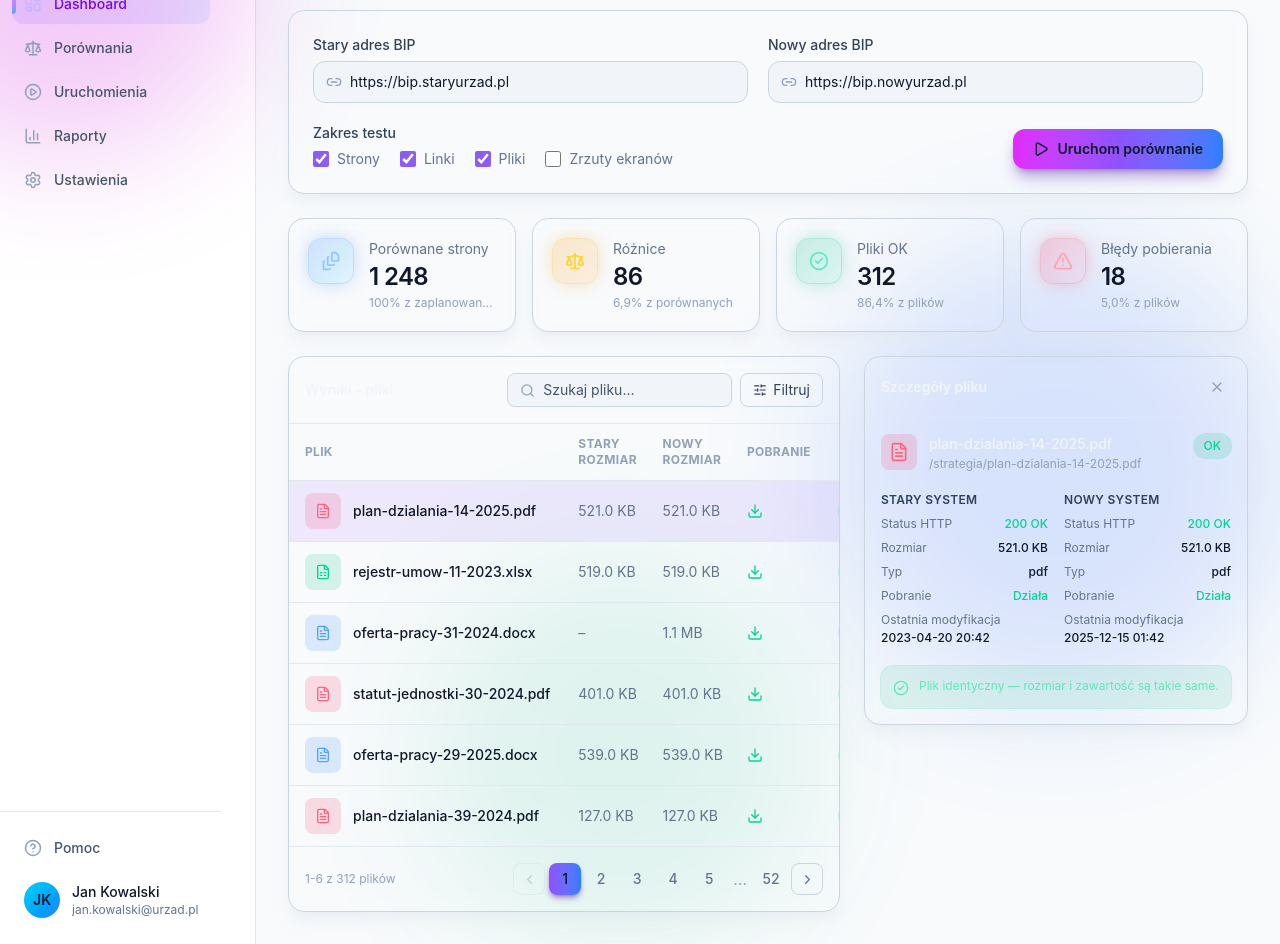
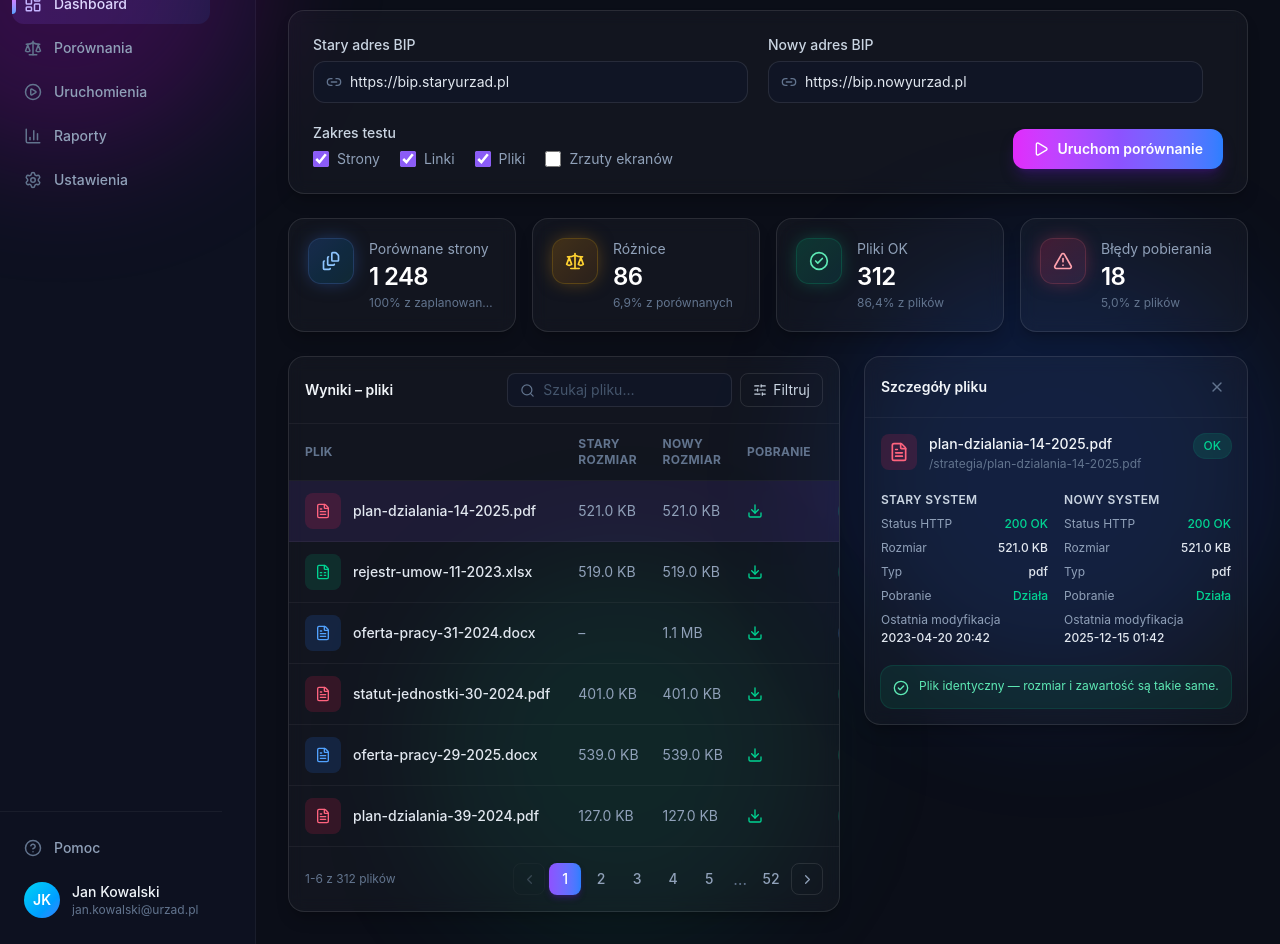
Before and after one commit to katerybitskaya/BIP-compare, a React (Vite) app in the folder bip-compare/: page / in a window 1280 px wide. Shown: the part 100-1044 px from the top of the page. Built offline with nearby package versions, Linux system fonts and the light colour scheme.

Commit message:
Enhance UI components with improved styling and accessibility adjustments

```diff
--- a/bip-compare/src/App.tsx
+++ b/bip-compare/src/App.tsx
@@ -1,4 +1,4 @@
-import { useMemo, useState } from 'react';
+import { useMemo, useState, useEffect } from 'react';
 import Sidebar from './components/Sidebar';
 import TopBar from './components/TopBar';
 import PageHeader from './components/PageHeader';
@@ -7,7 +7,6 @@ import StatCards from './components/StatCards';
 import FileResultsTable from './components/FileResultsTable';
 import FileDetailPanel from './components/FileDetailPanel';
 import SettingsTab from './components/SettingsTab';
-import { useEffect } from 'react';
 import { files as mockFiles, stats, lastRunLabel } from './data/mockData';
 import type { FileComparison, NavKey } from './types';
 
@@ -20,7 +19,6 @@ function App() {
     if (typeof window !== 'undefined') {
       const saved = localStorage.getItem('theme');
       if (saved === 'light' || saved === 'dark') return saved;
-      return window.matchMedia('(prefers-color-scheme: light)').matches ? 'light' : 'dark';
     }
     return 'dark';
   });
--- a/bip-compare/src/components/ComparisonForm.tsx
+++ b/bip-compare/src/components/ComparisonForm.tsx
@@ -32,7 +32,7 @@ export default function ComparisonForm({ onRun, isRunning }: ComparisonFormProps
     setScope((prev) => ({ ...prev, [key]: !prev[key] }));
 
   return (
-    <section className="rounded-2xl border border-slate-300 dark:border-white/10 bg-white/[0.03] p-5 shadow-lg shadow-slate-200/50 dark:shadow-black/20 backdrop-blur sm:p-6">
+    <section className="rounded-2xl border border-slate-300 dark:border-white/10 bg-white dark:bg-white/[0.03] p-5 shadow-lg shadow-slate-200/50 dark:shadow-black/20 backdrop-blur sm:p-6">
       <div className="grid grid-cols-1 gap-5 lg:grid-cols-[1fr_1fr_auto]">
         <div>
           <label className="mb-1.5 block text-sm font-medium text-slate-700 dark:text-slate-300">
@@ -45,7 +45,7 @@ export default function ComparisonForm({ onRun, isRunning }: ComparisonFormProps
               onChange={(e) => setOldUrl(e.target.value)}
               type="text"
               placeholder="https://bip.staryurzad.pl"
-              className="w-full bg-transparent text-sm text-slate-900 dark:text-slate-200 outline-none placeholder:text-slate-600"
+              className="w-full bg-transparent text-sm text-slate-900 dark:text-slate-200 outline-none placeholder:text-slate-400 dark:placeholder:text-slate-600"
             />
           </div>
         </div>
@@ -61,7 +61,7 @@ export default function ComparisonForm({ onRun, isRunning }: ComparisonFormProps
               onChange={(e) => setNewUrl(e.target.value)}
               type="text"
               placeholder="https://bip.nowyurzad.pl"
-              className="w-full bg-transparent text-sm text-slate-900 dark:text-slate-200 outline-none placeholder:text-slate-600"
+              className="w-full bg-transparent text-sm text-slate-900 dark:text-slate-200 outline-none placeholder:text-slate-400 dark:placeholder:text-slate-600"
             />
           </div>
         </div>
@@ -80,7 +80,7 @@ export default function ComparisonForm({ onRun, isRunning }: ComparisonFormProps
                   type="checkbox"
                   checked={scope[opt.key]}
                   onChange={() => toggleScope(opt.key)}
-                  className="h-4 w-4 rounded border-slate-600 bg-slate-800 text-violet-500 focus:ring-violet-500/40 focus:ring-offset-0"
+                  className="h-4 w-4 rounded border-slate-300 dark:border-slate-600 bg-white dark:bg-slate-800 text-violet-500 focus:ring-violet-500/40 focus:ring-offset-0"
                 />
                 {opt.label}
               </label>
@@ -92,7 +92,7 @@ export default function ComparisonForm({ onRun, isRunning }: ComparisonFormProps
           type="button"
           onClick={onRun}
           disabled={isRunning}
-          className="flex items-center justify-center gap-2 rounded-xl bg-gradient-to-r from-fuchsia-500 via-violet-500 to-blue-500 px-5 py-2.5 text-sm font-semibold text-slate-900 dark:text-white shadow-lg shadow-violet-900/40 transition-transform hover:brightness-110 active:scale-[0.98] disabled:cursor-not-allowed disabled:opacity-60"
+          className="flex items-center justify-center gap-2 rounded-xl bg-gradient-to-r from-fuchsia-500 via-violet-500 to-blue-500 px-5 py-2.5 text-sm font-semibold text-white shadow-lg shadow-violet-900/40 transition-transform hover:brightness-110 active:scale-[0.98] disabled:cursor-not-allowed disabled:opacity-60"
         >
           {isRunning ? <Loader2 size={16} className="animate-spin" /> : <Play size={16} />}
           {isRunning ? 'Porównywanie…' : 'Uruchom porównanie'}
--- a/bip-compare/src/components/FileDetailPanel.tsx
+++ b/bip-compare/src/components/FileDetailPanel.tsx
@@ -13,7 +13,7 @@ function HttpBadge({ code }: { code: number | null }) {
   if (code === null) return <span className="text-slate-400 dark:text-slate-500">–</span>;
   const ok = code < 400;
   return (
-    <span className={ok ? 'text-emerald-400' : 'text-rose-400'}>
+    <span className={ok ? 'text-emerald-600 dark:text-emerald-400' : 'text-rose-600 dark:text-rose-400'}>
       {code} {ok ? 'OK' : ''}
     </span>
   );
@@ -26,22 +26,22 @@ const NOTE_CONFIG: Record<
   ok: {
     icon: CheckCircle2,
     text: 'Plik identyczny — rozmiar i zawartość są takie same.',
-    tone: 'bg-emerald-500/10 text-emerald-300 ring-1 ring-emerald-400/20',
+    tone: 'bg-emerald-500/10 text-emerald-700 dark:text-emerald-300 ring-1 ring-emerald-400/20',
   },
   different: {
     icon: AlertTriangle,
     text: 'Wykryto różnicę w rozmiarze pliku między starym a nowym systemem.',
-    tone: 'bg-amber-500/10 text-amber-300 ring-1 ring-amber-400/20',
+    tone: 'bg-amber-500/10 text-amber-700 dark:text-amber-300 ring-1 ring-amber-400/20',
   },
   error404: {
     icon: FileWarning,
     text: 'Plik jest niedostępny pod nowym adresem (błąd 404). Sprawdź, czy nie został przeniesiony.',
-    tone: 'bg-rose-500/10 text-rose-300 ring-1 ring-rose-400/20',
+    tone: 'bg-rose-500/10 text-rose-700 dark:text-rose-300 ring-1 ring-rose-400/20',
   },
   new: {
     icon: Info,
     text: 'Plik występuje tylko w nowym systemie — brak odpowiednika w starej wersji BIP.',
-    tone: 'bg-blue-500/10 text-blue-300 ring-1 ring-blue-400/20',
+    tone: 'bg-blue-500/10 text-blue-700 dark:text-blue-300 ring-1 ring-blue-400/20',
   },
   removed: {
     icon: Info,
@@ -53,9 +53,9 @@ const NOTE_CONFIG: Record<
 export default function FileDetailPanel({ file, onClose }: FileDetailPanelProps) {
   if (!file) {
     return (
-      <aside className="hidden w-full shrink-0 rounded-2xl border border-slate-300 dark:border-white/10 bg-white/[0.03] p-6 shadow-lg shadow-slate-200/50 dark:shadow-black/20 backdrop-blur lg:flex lg:w-96 lg:flex-col lg:items-center lg:justify-center">
+      <aside className="hidden w-full shrink-0 rounded-2xl border border-slate-300 dark:border-white/10 bg-white dark:bg-white/[0.03] p-6 shadow-lg shadow-slate-200/50 dark:shadow-black/20 backdrop-blur lg:flex lg:w-96 lg:flex-col lg:items-center lg:justify-center">
         <div className="text-center text-sm text-slate-400 dark:text-slate-500">
-          <Info size={22} className="mx-auto mb-2 text-slate-600" />
+          <Info size={22} className="mx-auto mb-2 text-slate-300 dark:text-slate-600" />
           Wybierz plik z listy, aby zobaczyć szczegóły porównania.
         </div>
       </aside>
@@ -66,13 +66,13 @@ export default function FileDetailPanel({ file, onClose }: FileDetailPanelProps)
   const NoteIcon = note.icon;
 
   return (
-    <aside className="flex w-full shrink-0 flex-col rounded-2xl border border-slate-300 dark:border-white/10 bg-white/[0.03] shadow-lg shadow-slate-200/50 dark:shadow-black/20 backdrop-blur lg:w-96">
+    <aside className="flex w-full shrink-0 flex-col rounded-2xl border border-slate-300 dark:border-white/10 bg-white dark:bg-white/[0.03] shadow-lg shadow-slate-200/50 dark:shadow-black/20 backdrop-blur lg:w-96">
       <div className="flex items-center justify-between border-b border-slate-200 dark:border-white/5 p-4">
-        <h2 className="text-sm font-semibold text-slate-100">Szczegóły pliku</h2>
+        <h2 className="text-sm font-semibold text-slate-900 dark:text-slate-100">Szczegóły pliku</h2>
         <button
           type="button"
           onClick={onClose}
-          className="flex h-7 w-7 items-center justify-center rounded-lg text-slate-400 dark:text-slate-500 hover:bg-slate-100 dark:hover:bg-white/5 hover:text-slate-900 dark:text-slate-200"
+          className="flex h-7 w-7 items-center justify-center rounded-lg text-slate-400 dark:text-slate-500 hover:bg-slate-100 dark:hover:bg-white/5 hover:text-slate-900 dark:hover:text-slate-200"
           aria-label="Zamknij szczegóły"
         >
           <X size={16} />
@@ -83,7 +83,7 @@ export default function FileDetailPanel({ file, onClose }: FileDetailPanelProps)
         <div className="flex items-start gap-3">
           <FileIcon kind={file.kind} size={20} />
           <div className="min-w-0 flex-1">
-            <p className="break-words text-sm font-medium text-slate-100">{file.name}</p>
+            <p className="break-words text-sm font-medium text-slate-900 dark:text-slate-100">{file.name}</p>
             <p className="mt-0.5 break-all text-xs text-slate-400 dark:text-slate-500">{file.path}</p>
           </div>
           <StatusBadge status={file.status} />
@@ -111,7 +111,7 @@ export default function FileDetailPanel({ file, onClose }: FileDetailPanelProps)
               </div>
               <div className="flex items-center justify-between">
                 <dt className="text-slate-500 dark:text-slate-400">Pobranie</dt>
-                <dd className={`font-medium ${file.oldDownloadOk ? 'text-emerald-400' : 'text-rose-400'}`}>
+                <dd className={`font-medium ${file.oldDownloadOk ? 'text-emerald-600 dark:text-emerald-400' : 'text-rose-600 dark:text-rose-400'}`}>
                   {file.oldDownloadOk ? 'Działa' : 'Niedostępne'}
                 </dd>
               </div>
@@ -143,7 +143,7 @@ export default function FileDetailPanel({ file, onClose }: FileDetailPanelProps)
               </div>
               <div className="flex items-center justify-between">
                 <dt className="text-slate-500 dark:text-slate-400">Pobranie</dt>
-                <dd className={`font-medium ${file.newDownloadOk ? 'text-emerald-400' : 'text-rose-400'}`}>
+                <dd className={`font-medium ${file.newDownloadOk ? 'text-emerald-600 dark:text-emerald-400' : 'text-rose-600 dark:text-rose-400'}`}>
                   {file.newDownloadOk ? 'Działa' : 'Niedostępne'}
                 </dd>
               </div>
--- a/bip-compare/src/components/FileResultsTable.tsx
+++ b/bip-compare/src/components/FileResultsTable.tsx
@@ -63,9 +63,9 @@ export default function FileResultsTable({ files, selectedId, onSelect }: FileRe
   }, [totalPages]);
 
   return (
-    <section className="flex min-w-0 flex-1 flex-col rounded-2xl border border-slate-300 dark:border-white/10 bg-white/[0.03] shadow-lg shadow-slate-200/50 dark:shadow-black/20 backdrop-blur">
+    <section className="flex min-w-0 flex-1 flex-col rounded-2xl border border-slate-300 dark:border-white/10 bg-white dark:bg-white/[0.03] shadow-lg shadow-slate-200/50 dark:shadow-black/20 backdrop-blur">
       <div className="flex flex-col gap-3 border-b border-slate-200 dark:border-white/5 p-4 sm:flex-row sm:items-center sm:justify-between">
-        <h2 className="text-sm font-semibold text-slate-100">Wyniki – pliki</h2>
+        <h2 className="text-sm font-semibold text-slate-900 dark:text-slate-100">Wyniki – pliki</h2>
         <div className="flex items-center gap-2">
           <div className="flex items-center gap-2 rounded-lg border border-slate-300 dark:border-white/10 bg-slate-100 dark:bg-slate-900/60 px-3 py-1.5">
             <Search size={15} className="text-slate-400 dark:text-slate-500" />
@@ -74,7 +74,7 @@ export default function FileResultsTable({ files, selectedId, onSelect }: FileRe
               onChange={(e) => handleQueryChange(e.target.value)}
               type="text"
               placeholder="Szukaj pliku…"
-              className="w-36 bg-transparent text-sm text-slate-900 dark:text-slate-200 outline-none placeholder:text-slate-600 sm:w-44"
+              className="w-36 bg-transparent text-sm text-slate-900 dark:text-slate-200 outline-none placeholder:text-slate-400 dark:placeholder:text-slate-600 sm:w-44"
             />
           </div>
           <div className="relative">
@@ -87,7 +87,7 @@ export default function FileResultsTable({ files, selectedId, onSelect }: FileRe
               Filtruj
             </button>
             {filterOpen && (
-              <div className="absolute right-0 z-10 mt-2 w-44 rounded-xl border border-slate-300 dark:border-white/10 bg-[#131829] p-1.5 shadow-2xl shadow-slate-200/50 dark:shadow-black/50">
+              <div className="absolute right-0 z-10 mt-2 w-44 rounded-xl border border-slate-200 dark:border-white/10 bg-white dark:bg-[#131829] p-1.5 shadow-2xl shadow-slate-200/50 dark:shadow-black/50">
                 {FILTERS.map((f) => (
                   <button
                     key={f.key}
@@ -95,7 +95,7 @@ export default function FileResultsTable({ files, selectedId, onSelect }: FileRe
                     onClick={() => handleFilterChange(f.key)}
                     className={`flex w-full items-center rounded-lg px-2.5 py-1.5 text-left text-sm ${
                       statusFilter === f.key
-                        ? 'bg-violet-500/15 text-violet-300'
+                        ? 'bg-violet-500/15 text-violet-700 dark:text-violet-300'
                         : 'text-slate-700 dark:text-slate-300 hover:bg-slate-100 dark:hover:bg-white/5'
                     }`}
                   >
@@ -127,7 +127,7 @@ export default function FileResultsTable({ files, selectedId, onSelect }: FileRe
                   key={file.id}
                   onClick={() => onSelect(file)}
                   className={`cursor-pointer border-t border-slate-200 dark:border-white/5 transition-colors ${
-                    isSelected ? 'bg-violet-500/10' : 'hover:bg-white/[0.04]'
+                    isSelected ? 'bg-violet-500/10' : 'hover:bg-slate-50 dark:hover:bg-white/[0.04]'
                   }`}
                 >
                   <td className="px-4 py-3">
@@ -145,7 +145,7 @@ export default function FileResultsTable({ files, selectedId, onSelect }: FileRe
                   <td className="px-3 py-3">
                     <Download
                       size={16}
-                      className={file.newDownloadOk ? 'text-emerald-400' : 'text-rose-400'}
+                      className={file.newDownloadOk ? 'text-emerald-500 dark:text-emerald-400' : 'text-rose-500 dark:text-rose-400'}
                     />
                   </td>
                   <td className="px-4 py-3">
@@ -187,7 +187,7 @@ export default function FileResultsTable({ files, selectedId, onSelect }: FileRe
               onClick={() => setPage(n)}
               className={`flex h-8 w-8 items-center justify-center rounded-lg text-sm font-medium ${
                 n === safePage
-                  ? 'bg-gradient-to-r from-violet-500 to-blue-500 text-slate-900 dark:text-white shadow-md shadow-violet-900/40'
+                  ? 'bg-gradient-to-r from-violet-500 to-blue-500 text-white shadow-md shadow-violet-900/40'
                   : 'text-slate-500 dark:text-slate-400 hover:bg-slate-100 dark:hover:bg-white/5'
               }`}
             >
@@ -201,7 +201,7 @@ export default function FileResultsTable({ files, selectedId, onSelect }: FileRe
               onClick={() => setPage(totalPages)}
               className={`flex h-8 w-8 items-center justify-center rounded-lg text-sm font-medium ${
                 safePage === totalPages
-                  ? 'bg-gradient-to-r from-violet-500 to-blue-500 text-slate-900 dark:text-white shadow-md shadow-violet-900/40'
+                  ? 'bg-gradient-to-r from-violet-500 to-blue-500 text-white shadow-md shadow-violet-900/40'
                   : 'text-slate-500 dark:text-slate-400 hover:bg-slate-100 dark:hover:bg-white/5'
               }`}
             >
--- a/bip-compare/src/components/SettingsTab.tsx
+++ b/bip-compare/src/components/SettingsTab.tsx
@@ -32,7 +32,7 @@ export default function SettingsTab({ theme, onThemeChange }: SettingsTabProps)
                 className={`flex items-center gap-2 rounded-lg px-4 py-2 text-sm font-medium transition-all ${
                   theme === 'light'
                     ? 'bg-white text-slate-900 shadow-sm ring-1 ring-slate-200'
-                    : 'text-slate-500 hover:text-slate-700'
+                    : 'text-slate-500 dark:text-slate-400 hover:text-slate-700 dark:hover:text-slate-200'
                 }`}
               >
                 <Sun size={16} className={theme === 'light' ? 'text-amber-500' : ''} />
@@ -44,7 +44,7 @@ export default function SettingsTab({ theme, onThemeChange }: SettingsTabProps)
                 className={`flex items-center gap-2 rounded-lg px-4 py-2 text-sm font-medium transition-all ${
                   theme === 'dark'
                     ? 'bg-[#1a2133] text-white shadow-sm ring-1 ring-white/10'
-                    : 'text-slate-400 hover:text-slate-300'
+                    : 'text-slate-500 dark:text-slate-400 hover:text-slate-700 dark:hover:text-slate-200'
                 }`}
               >
                 <Moon size={16} className={theme === 'dark' ? 'text-violet-400' : ''} />
--- a/bip-compare/src/components/Sidebar.tsx
+++ b/bip-compare/src/components/Sidebar.tsx
@@ -34,7 +34,7 @@ function SidebarContent({ active, onSelect }: Pick<SidebarProps, 'active' | 'onS
   return (
     <div className="flex h-full flex-col">
       <div className="flex items-center gap-2.5 px-6 py-6">
-        <div className="flex h-9 w-9 items-center justify-center rounded-xl bg-gradient-to-br from-fuchsia-500 via-violet-500 to-blue-500 text-slate-900 dark:text-white shadow-lg shadow-violet-900/40">
+        <div className="flex h-9 w-9 items-center justify-center rounded-xl bg-gradient-to-br from-fuchsia-500 via-violet-500 to-blue-500 text-white shadow-lg shadow-violet-900/40">
           <Scale size={18} strokeWidth={2.4} />
         </div>
         <span className="text-lg font-semibold tracking-tight text-slate-900 dark:text-white">BIP Compare</span>
@@ -57,7 +57,7 @@ function SidebarContent({ active, onSelect }: Pick<SidebarProps, 'active' | 'onS
               {isActive && (
                 <span className="absolute left-0 top-1/2 h-5 w-1 -translate-y-1/2 rounded-r-full bg-gradient-to-b from-fuchsia-400 to-blue-400" />
               )}
-              <Icon size={18} className={isActive ? 'text-violet-300' : 'text-slate-400 dark:text-slate-500'} />
+              <Icon size={18} className={isActive ? 'text-violet-600 dark:text-violet-300' : 'text-slate-400 dark:text-slate-500'} />
               {label}
             </button>
           );
@@ -73,7 +73,7 @@ function SidebarContent({ active, onSelect }: Pick<SidebarProps, 'active' | 'onS
           Pomoc
         </button>
         <div className="flex items-center gap-3 rounded-xl px-3 py-2.5">
-          <div className="flex h-9 w-9 shrink-0 items-center justify-center rounded-full bg-gradient-to-br from-cyan-400 to-blue-500 text-sm font-semibold text-slate-900 dark:text-white">
+          <div className="flex h-9 w-9 shrink-0 items-center justify-center rounded-full bg-gradient-to-br from-cyan-400 to-blue-500 text-sm font-semibold text-white">
             JK
           </div>
           <div className="min-w-0">
@@ -90,7 +90,7 @@ export default function Sidebar({ active, onSelect, open, onClose }: SidebarProp
   return (
     <>
       {/* Desktop sidebar */}
-      <aside className="hidden w-64 shrink-0 border-r border-slate-200 dark:border-white/5 bg-white dark:bg-[#0d1120] lg:flex">
+      <aside className="relative dark:static hidden w-64 shrink-0 border-r border-slate-200 dark:border-white/5 bg-white dark:bg-[#0d1120] lg:flex">
         <SidebarContent active={active} onSelect={onSelect} />
       </aside>
 
@@ -106,7 +106,7 @@ export default function Sidebar({ active, onSelect, open, onClose }: SidebarProp
             <button
               type="button"
               onClick={onClose}
-              className="absolute right-3 top-4 flex h-8 w-8 items-center justify-center rounded-lg text-slate-400 dark:text-slate-500 hover:bg-slate-100 dark:hover:bg-white/5 hover:text-slate-900 dark:text-slate-200"
+              className="absolute right-3 top-4 flex h-8 w-8 items-center justify-center rounded-lg text-slate-400 dark:text-slate-500 hover:bg-slate-100 dark:hover:bg-white/5 hover:text-slate-900 dark:hover:text-slate-200"
               aria-label="Zamknij menu"
             >
               <X size={18} />
--- a/bip-compare/src/components/StatCards.tsx
+++ b/bip-compare/src/components/StatCards.tsx
@@ -11,25 +11,25 @@ const ICONS = {
 const TONE_STYLES: Record<StatDefinition['tone'], { bg: string; text: string; glow: string; ring: string }> = {
   blue: {
     bg: 'bg-gradient-to-br from-blue-500/20 to-cyan-400/10',
-    text: 'text-blue-300',
+    text: 'text-blue-600 dark:text-blue-300',
     glow: 'shadow-[0_0_20px_-4px_rgba(59,130,246,0.5)]',
     ring: 'ring-1 ring-blue-400/20',
   },
   amber: {
     bg: 'bg-gradient-to-br from-amber-500/20 to-orange-400/10',
-    text: 'text-amber-300',
+    text: 'text-amber-600 dark:text-amber-300',
     glow: 'shadow-[0_0_20px_-4px_rgba(245,158,11,0.5)]',
     ring: 'ring-1 ring-amber-400/20',
   },
   green: {
     bg: 'bg-gradient-to-br from-emerald-500/20 to-teal-400/10',
-    text: 'text-emerald-300',
+    text: 'text-emerald-600 dark:text-emerald-300',
     glow: 'shadow-[0_0_20px_-4px_rgba(16,185,129,0.5)]',
     ring: 'ring-1 ring-emerald-400/20',
   },
   red: {
     bg: 'bg-gradient-to-br from-rose-500/20 to-pink-400/10',
-    text: 'text-rose-300',
+    text: 'text-rose-600 dark:text-rose-300',
     glow: 'shadow-[0_0_20px_-4px_rgba(244,63,94,0.5)]',
     ring: 'ring-1 ring-rose-400/20',
   },
@@ -44,7 +44,7 @@ export default function StatCards({ items }: { items: StatDefinition[] }) {
         return (
           <div
             key={stat.id}
-            className="flex items-start gap-4 rounded-2xl border border-slate-300 dark:border-white/10 bg-white/[0.03] p-5 shadow-lg shadow-slate-200/50 dark:shadow-black/20 backdrop-blur transition-colors hover:border-slate-400 dark:border-white/20"
+            className="flex items-start gap-4 rounded-2xl border border-slate-300 dark:border-white/10 bg-white dark:bg-white/[0.03] p-5 shadow-lg shadow-slate-200/50 dark:shadow-black/20 backdrop-blur transition-colors hover:border-slate-400 dark:hover:border-white/20"
           >
             <div className={`flex h-11 w-11 shrink-0 items-center justify-center rounded-xl ${tone.bg} ${tone.text} ${tone.glow} ${tone.ring}`}>
               <Icon size={20} />
--- a/bip-compare/src/components/TopBar.tsx
+++ b/bip-compare/src/components/TopBar.tsx
@@ -7,7 +7,7 @@ interface TopBarProps {
 
 export default function TopBar({ onMenuClick, lastRunLabel }: TopBarProps) {
   return (
-    <header className="sticky top-0 z-30 flex items-center justify-between gap-3 border-b border-slate-200 dark:border-white/5 bg-[#0b0e18]/90 px-4 py-3 backdrop-blur lg:hidden">
+    <header className="sticky top-0 z-30 flex items-center justify-between gap-3 border-b border-slate-200 dark:border-white/5 bg-white/90 dark:bg-[#0b0e18]/90 px-4 py-3 backdrop-blur lg:hidden">
       <div className="flex items-center gap-2">
         <button
           type="button"
@@ -18,7 +18,7 @@ export default function TopBar({ onMenuClick, lastRunLabel }: TopBarProps) {
           <Menu size={20} />
         </button>
         <div className="flex items-center gap-2">
-          <div className="flex h-7 w-7 items-center justify-center rounded-lg bg-gradient-to-br from-fuchsia-500 via-violet-500 to-blue-500 text-slate-900 dark:text-white">
+          <div className="flex h-7 w-7 items-center justify-center rounded-lg bg-gradient-to-br from-fuchsia-500 via-violet-500 to-blue-500 text-white">
             <Scale size={14} strokeWidth={2.6} />
           </div>
           <span className="text-sm font-semibold tracking-tight text-slate-900 dark:text-white">BIP Compare</span>
--- a/bip-compare/src/index.css
+++ b/bip-compare/src/index.css
@@ -29,10 +29,16 @@ body {
   height: 8px;
 }
 ::-webkit-scrollbar-thumb {
-  background: #334155;
+  background: #cbd5e1;
   border-radius: 9999px;
 }
+:is(.dark) ::-webkit-scrollbar-thumb {
+  background: #334155;
+}
 ::-webkit-scrollbar-thumb:hover {
+  background: #94a3b8;
+}
+:is(.dark) ::-webkit-scrollbar-thumb:hover {
   background: #475569;
 }
 ::-webkit-scrollbar-track {
```
Also changed, not shown: bip-compare/src/components/FileIcon.tsx (+5 -5 lines), bip-compare/src/components/StatusBadge.tsx (+5 -5 lines).
